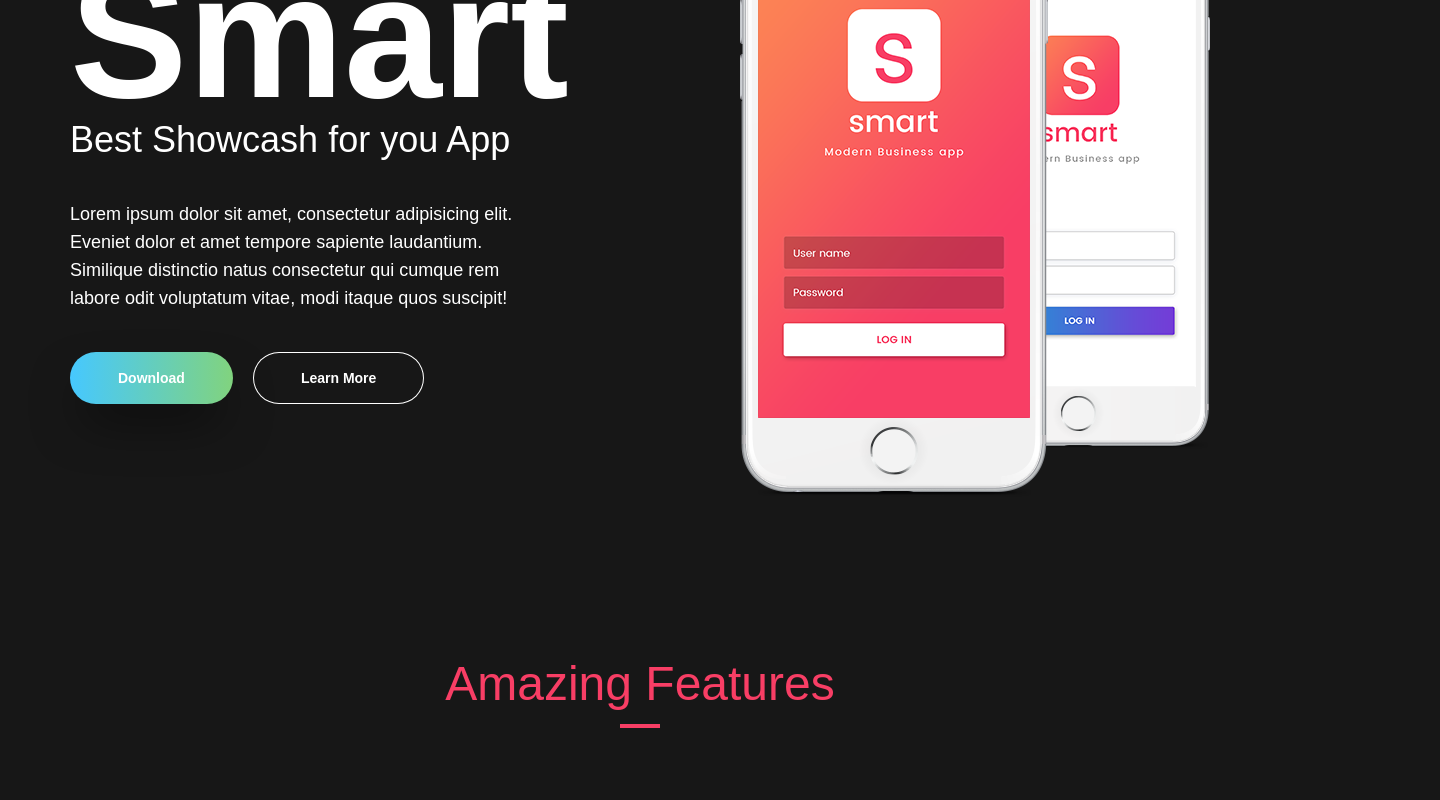
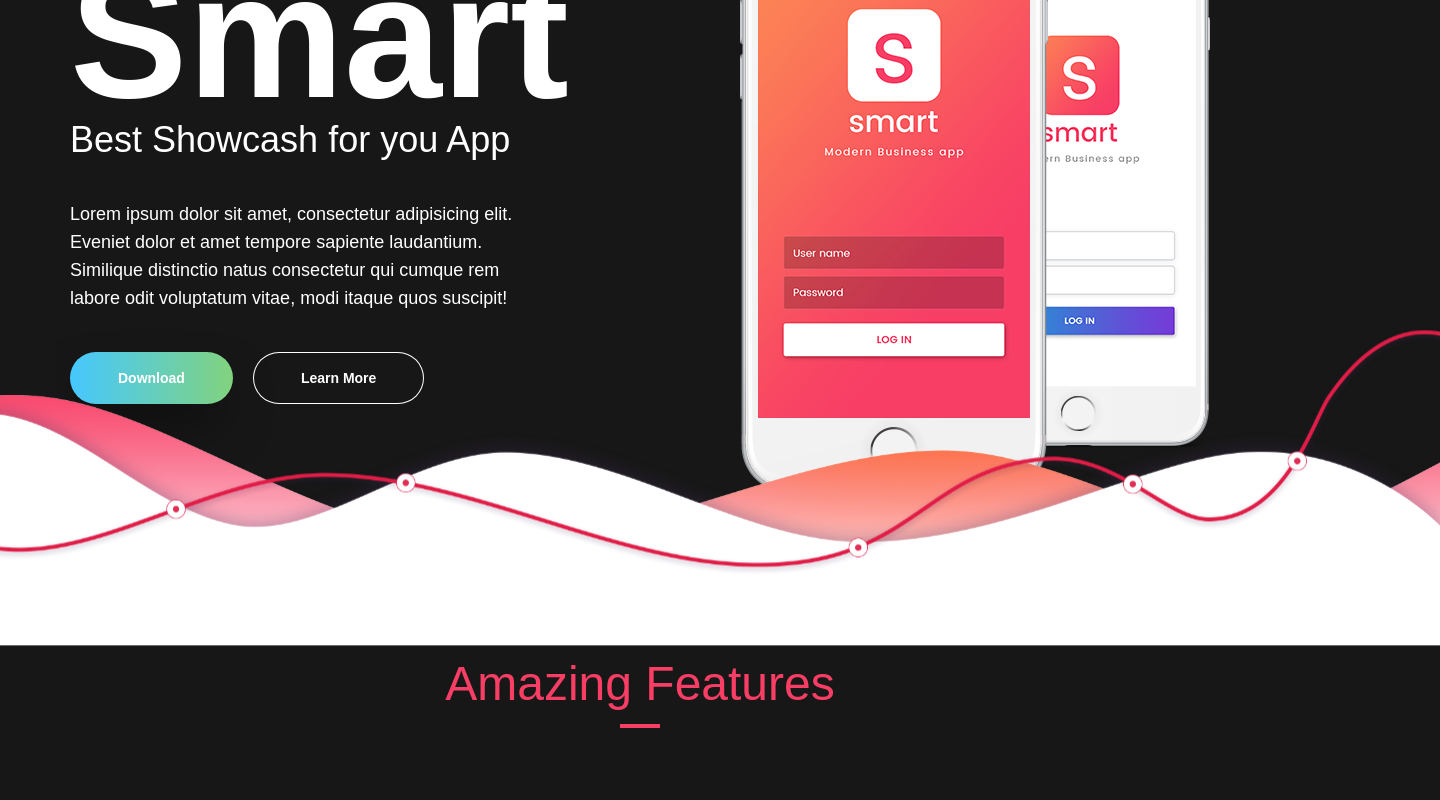
Before and after one commit to AashishVats2001/Smart-App, a Next.js app: page / in a window 1280 px wide. Shown: the part 220-1020 px from the top of the page, 1440 px wide, since content can reach past the window. Built offline with nearby package versions, Linux system fonts and the light colour scheme.

Commit message:
Parallax Section Add

```diff
--- a/app/globals.css
+++ b/app/globals.css
@@ -54,6 +54,7 @@ body {
   background: var(--foreground);
   color: var(--background);
   font-family: Arial, Helvetica, sans-serif;
+  overflow-x: hidden;
 }
 
 .team-socials {
@@ -89,7 +90,9 @@ body {
 
 html {
   scroll-behavior: smooth;
+  overflow-x: hidden;
 }
+
 
 /* hide scrollbar for all modern browsers */
 .scrollbar-hide {
@@ -103,3 +106,9 @@ html {
   display: none;
   /* Chrome, Safari, Opera */
 }
+
+.parallax-layer {
+  will-change: transform;
+  max-width: 100vw;
+  overflow-x: clip;
+}
--- a/app/page.js
+++ b/app/page.js
@@ -25,6 +25,8 @@ import BlogCards from "@/components/BlogCards";
 import Form from "@/components/Form";
 import SocialIcons from "@/components/SocialIcons";
 import QuickViewCarousel from "@/components/QuickViewCarousel";
+import Hero from "@/components/Hero";
+import ParallaxBackgrounds from "@/components/ParallaxBackgrounds";
 
 
 export default function Home() {
@@ -32,36 +34,10 @@ export default function Home() {
     <div className="flex flex-col items-center">
 
       {/* Hero */}
-      <div id="home" className="w-full flex justify-center items-center bg-brand-gradient h-dvh">
-        <div className="w-full h-full max-w-container flex flex-col md:flex-row gap-3 justify-between items-center px-[15px]">
+      <div id="home" className="w-screen flex justify-center items-center bg-brand-gradient h-dvh overflow-x-hidden">
+        <Hero />
+        <ParallaxBackgrounds />
 
-          {/* Left Side */}
-          <div className="flex flex-col w-full md:w-1/2 h-full justify-center gap-10 items-start text-white">
-
-            {/* Brand Name and Slogan */}
-            <div className="flex flex-col gap-1 items-start">
-              <h1 className="text-[11rem]/40 font-semibold">Smart</h1>
-              <h2 className="text-4xl font-medium">Best Showcash for you App</h2>
-            </div>
-
-            {/* Description */}
-            <div className="text-lg text-balance">Lorem ipsum dolor sit amet, consectetur adipisicing elit. Eveniet dolor et amet tempore sapiente laudantium. Similique distinctio natus consectetur qui cumque rem labore odit voluptatum vitae, modi itaque quos suscipit!</div>
-
-            {/* Download Buttons */}
-            <div className="flex flex-wrap gap-5 w-10/12">
-              <div className="flex justify-center items-center py-4 px-12 bg-brand-button-gradient rounded-full text-sm font-semibold shadow-2xl/60">Download</div>
-              <div className="flex justify-center items-center py-4 px-12 inset-ring-1 rounded-full text-sm font-semibold">Learn More</div>
-
-            </div>
-          </div>
-
-          {/* Right Side */}
-          <div className="flex">
-            <Image
-              src={HeaderPhone}
-            />
-          </div>
-        </div>
       </div>
 
       {/* Amazing Features */}
--- a/components/Form.js
+++ b/components/Form.js
@@ -18,7 +18,7 @@ const Form = () => {
         e.preventDefault();
         console.log('Form submitted:', form);
         // Optionally reset:
-        setForm({ name: '', email: '', message: '' });
+        setForm({ name: '', email: '', message: '', phone: '', wesbite: '' });
     };
 
     return (
@@ -46,13 +46,13 @@ const Form = () => {
                 />
 
                  <input
-                    type="number"
-                    name="number"
+                    type="phone"
+                    name="phone"
                     placeholder="Phone"
                     value={form.phone}
                     onChange={handleChange}
                     className="w-full border-b py-2 text-white placeholder:text-white placeholder:font-light"
-                    required
+                    // required
                 />
 
                  <input
@@ -62,7 +62,7 @@ const Form = () => {
                     value={form.website}
                     onChange={handleChange}
                     className="w-full border-b py-2 text-white placeholder:text-white placeholder:font-light"
-                    required
+                    // required
                 />
 
                 <textarea
--- /dev/null
+++ b/components/Hero.js
@@ -0,0 +1,41 @@
+import Image from 'next/image'
+import React from 'react'
+import HeaderPhone from '@/public/header-phone.png'
+import ParallaxBackgrounds from './ParallaxBackgrounds'
+
+const Hero = () => {
+    return (
+        <div className="w-full h-full max-w-container flex flex-col md:flex-row gap-3 justify-between items-center px-[15px] overflow-x-hidden">
+
+            {/* Left Side */}
+            <div className="flex flex-col w-full md:w-1/2 h-full justify-center gap-10 items-start text-white">
+
+                {/* Brand Name and Slogan */}
+                <div className="flex flex-col gap-1 items-start">
+                    <h1 className="text-[11rem]/40 font-semibold">Smart</h1>
+                    <h2 className="text-4xl font-medium">Best Showcash for you App</h2>
+                </div>
+
+                {/* Description */}
+                <div className="text-lg text-balance">Lorem ipsum dolor sit amet, consectetur adipisicing elit. Eveniet dolor et amet tempore sapiente laudantium. Similique distinctio natus consectetur qui cumque rem labore odit voluptatum vitae, modi itaque quos suscipit!</div>
+
+                {/* Download Buttons */}
+                <div className="flex flex-wrap gap-5 w-10/12">
+                    <div className="flex justify-center items-center py-4 px-12 bg-brand-button-gradient rounded-full text-sm font-semibold shadow-2xl/60">Download</div>
+                    <div className="flex justify-center items-center py-4 px-12 inset-ring-1 rounded-full text-sm font-semibold">Learn More</div>
+
+                </div>
+            </div>
+
+            {/* Right Side */}
+            <div className="flex">
+                <Image
+                    src={HeaderPhone}
+                />
+            </div>
+
+        </div>
+    )
+}
+
+export default Hero
--- /dev/null
+++ b/components/ParallaxBackgrounds.js
@@ -0,0 +1,54 @@
+'use client';
+import { useEffect, useRef } from 'react';
+import Image from 'next/image';
+import background1 from "@/public/background-1.png"
+import background2 from "@/public/background-2.png"
+import background3 from "@/public/background-3.png"
+
+const ParallaxBackgrounds = () => {
+    const containerRef = useRef(null);
+    const layer1Ref = useRef(null);
+    const layer2Ref = useRef(null);
+    const layer3Ref = useRef(null);
+
+    useEffect(() => {
+        let animationFrameId
+
+        const handleMouseMove = (e) => {
+            const { innerWidth, innerHeight } = window
+            const offsetX = (e.clientX / innerWidth - 0.5) * 2
+            const offsetY = (e.clientY / innerHeight - 0.5) * 2
+
+            animationFrameId = requestAnimationFrame(() => {
+                if (layer1Ref.current)
+                    layer1Ref.current.style.transform = `translate3d(${offsetX * -80}px, ${offsetY * -40}px, 0)`
+                if (layer2Ref.current)
+                    layer2Ref.current.style.transform = `translate3d(${offsetX * -60}px, ${offsetY * -25}px, 0)`
+                if (layer3Ref.current)
+                    layer3Ref.current.style.transform = `translate3d(${offsetX * -40}px, ${offsetY * -20}px, 0)`
+            })
+        }
+
+        window.addEventListener('mousemove', handleMouseMove)
+        return () => {
+            window.removeEventListener('mousemove', handleMouseMove)
+            cancelAnimationFrame(animationFrameId)
+        }
+    }, [])
+
+    return (
+        <div ref={containerRef} className="absolute bottom-0 lef-0 right-0 w-full h-auto pointer-events-none z-30 translate-y-10">
+            <div className="absolute bottom-0 left-0 w-full transition-transform duration-200 ease-out parallax-layer scale-125" ref={layer1Ref}>
+                <Image src={background1} alt="bg-1" width={3400} height={500} priority />
+            </div>
+            <div className="absolute bottom-0 left-0 w-full transition-transform duration-300 ease-out parallax-layer scale-125" ref={layer2Ref}>
+                <Image src={background2} alt="bg-2" width={3400} height={500} priority />
+            </div>
+            <div className="absolute bottom-0 left-0 w-full transition-transform duration-500 ease-out parallax-layer scale-125" ref={layer3Ref}>
+                <Image src={background3} alt="bg-3" width={3400} height={500} priority />
+            </div>
+        </div>
+    );
+};
+
+export default ParallaxBackgrounds;
```
